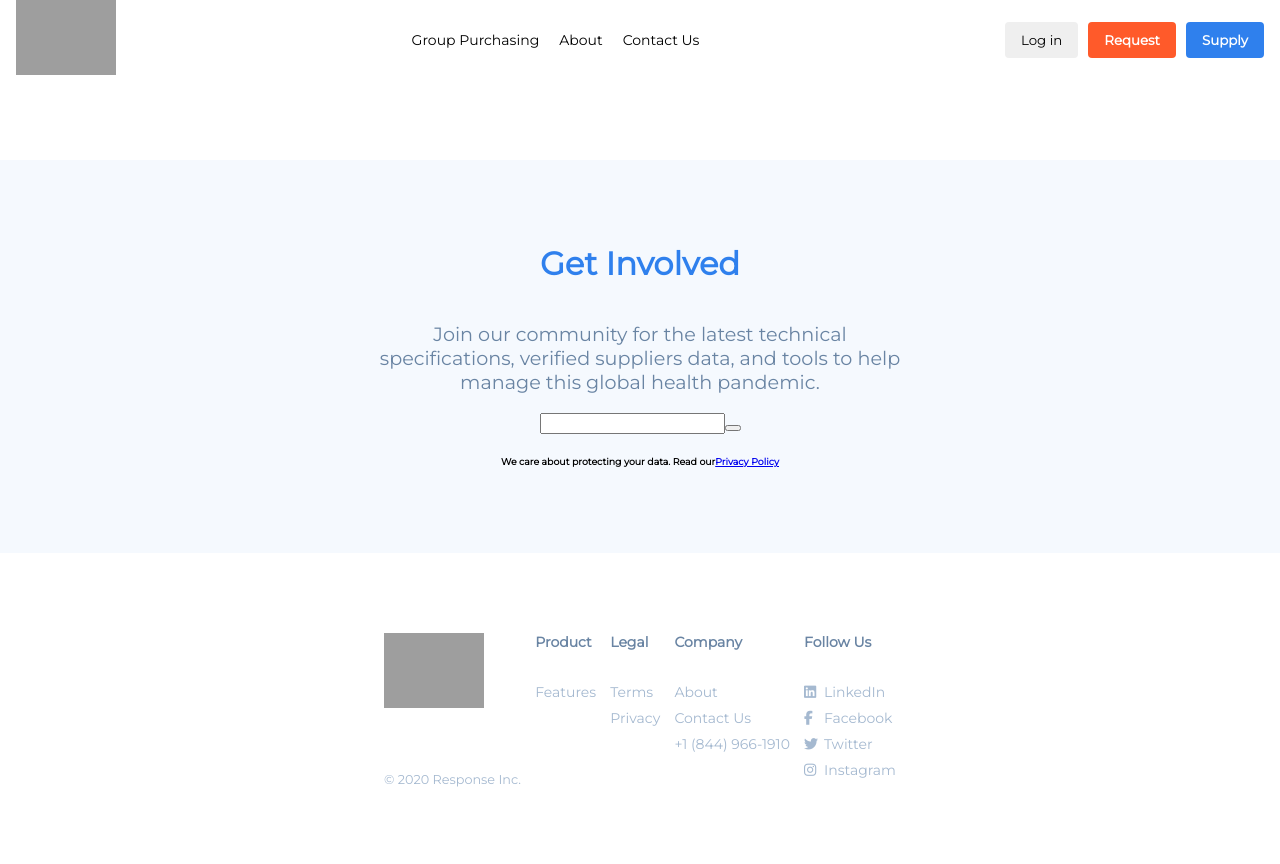
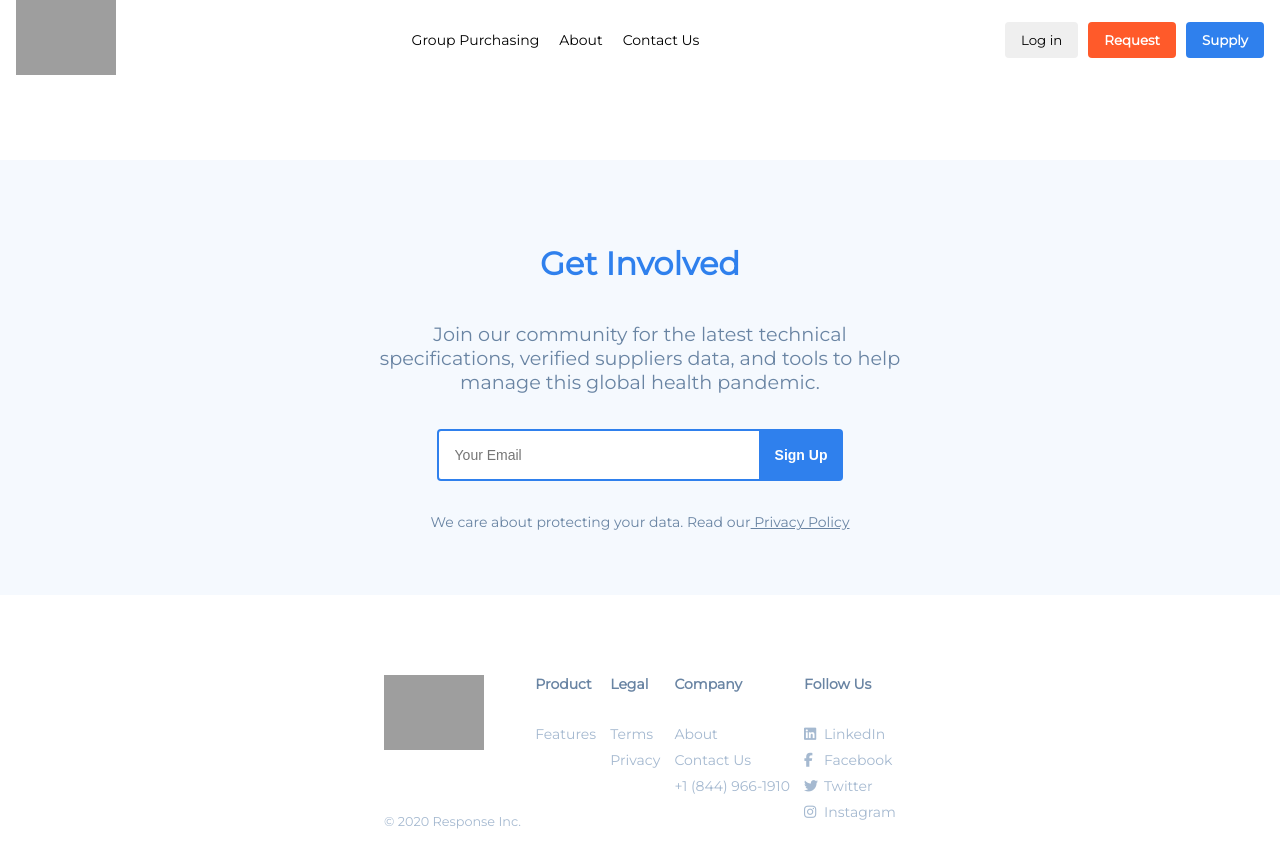
Before and after one commit to KaiserPhemi/covid-landing, a React app: page / in a window 1280 px wide. Shown: the top 864 px of the page. Built offline with nearby package versions, Linux system fonts and the light colour scheme; grey boxes are pictures that could not be loaded.

Commit message:
ft(landing-page)
- add a form for subscription

```diff
--- a/src/components/Footer/Footer.jsx
+++ b/src/components/Footer/Footer.jsx
@@ -50,7 +50,7 @@ const Footer = () => {
             <span>Facebook</span>
           </a>
           <a href="#">
-            <i class="fa fa-twitter" aria-hidden="true" />
+            <i className="fa fa-twitter" aria-hidden="true" />
             <span>Twitter</span>
           </a>
           <a href="#">
--- a/src/components/LandingPage/LandingPage.jsx
+++ b/src/components/LandingPage/LandingPage.jsx
@@ -21,16 +21,22 @@ const LandingPage = () => {
           Join our community for the latest technical specifications, verified
           suppliers data, and tools to help manage this global health pandemic.
         </p>
-        <div>
-          <form>
-            <input />
-            <button />
-          </form>
-        </div>
-        <h6 class="disclaimer">
+        <form className="subscribe-form">
+          <input
+            type="email"
+            placeholder="Your Email"
+            className="user__email form-attr"
+          />
+          <input
+            className="form__btn form-attr"
+            type="submit"
+            value="Sign Up"
+          />
+        </form>
+        <span className="landing__page-disclaimer">
           We care about protecting your data. Read our
-          <a href="#">Privacy Policy</a>
-        </h6>
+          <a href="#"> Privacy Policy</a>
+        </span>
       </div>
     </div>
   );
--- a/src/components/LandingPage/_landing-page.scss
+++ b/src/components/LandingPage/_landing-page.scss
@@ -23,5 +23,47 @@
       text-align: center;
       width: 60%;
     }
+
+    .subscribe-form {
+      margin: 1rem 0;
+
+      .form-attr {
+        height: 2rem;
+        padding: 8px 16px;
+        outline: none;
+      }
+
+      .user__email {
+        width: 18rem;
+        border: 2px solid #2f80ed;
+        border-radius: 4px 0 0 4px;
+        font-size: inherit;
+      }
+
+      .form__btn {
+        background-color: #2f80ed;
+        border-radius: 0 4px 4px 0;
+        border: none;
+        cursor: pointer;
+        margin-left: -2px;
+        height: 52px;
+        color: #fff;
+        font-size: inherit;
+        font-weight: 700;
+      }
+    }
+
+    .landing__page-disclaimer {
+      color: #6984a3;
+      margin-top: 16px;
+
+      a {
+        color: inherit;
+
+        &:hover {
+          color: #2f80ed;
+        }
+      }
+    }
   }
 }
```
